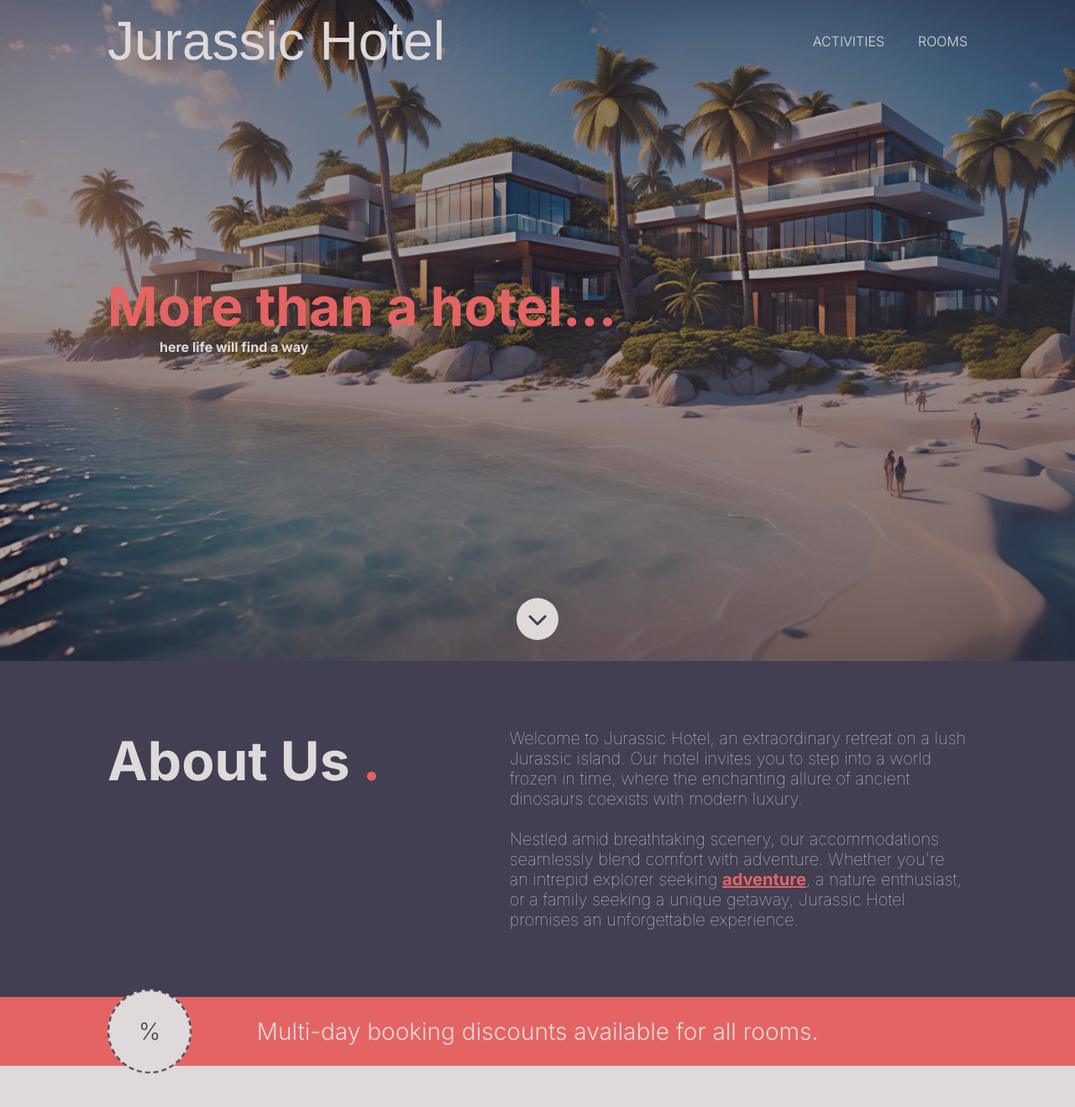
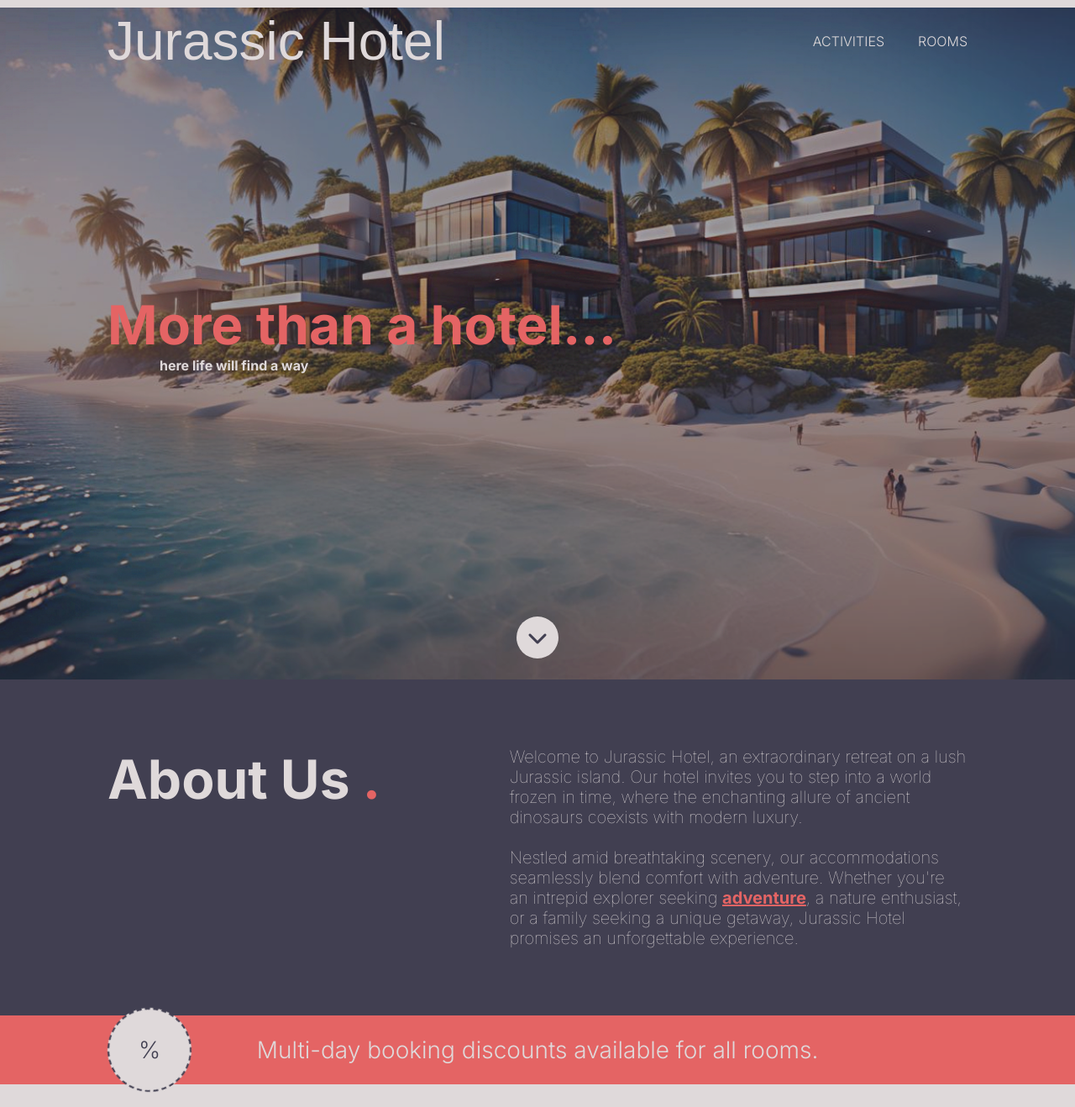
Before and after one commit to Karlsson2/yrgopelagoisland, a PHP site: page / in a window 1280 px wide. Shown: the top 1318 px of the page at 84% size. Run offline with PHP 8.4, Linux system fonts and the light colour scheme; data comes from the database, SQL or seed files in the repository; data that the repository does not hold is empty; some libraries are stand-ins or nearby versions; some web fonts are replaced.

Commit message:
added last firefox compatibility

```diff
--- a/style.css
+++ b/style.css
@@ -58,7 +58,7 @@ input[type='email'] {
   background-size: cover;
   background-position: 50% 70%;
   position: relative;
-  margin-top: -111px;
+  margin-top: -89px;
   transition: background-image 1s linear;
 }
 .container {
@@ -387,7 +387,7 @@ code {
   background-size: cover;
   background-position: center;
   position: relative;
-  margin-top: -111px;
+  margin-top: -89px;
 }
 .header-title {
   font-size: 64px;
@@ -1130,3 +1130,8 @@ input[type='checkbox']:checked {
     top: -25px;
   }
 }
+@-moz-document url-prefix() {
+  .nav-bar {
+    padding: 0px; /* Your specific padding for Firefox */
+  }
+}
```
